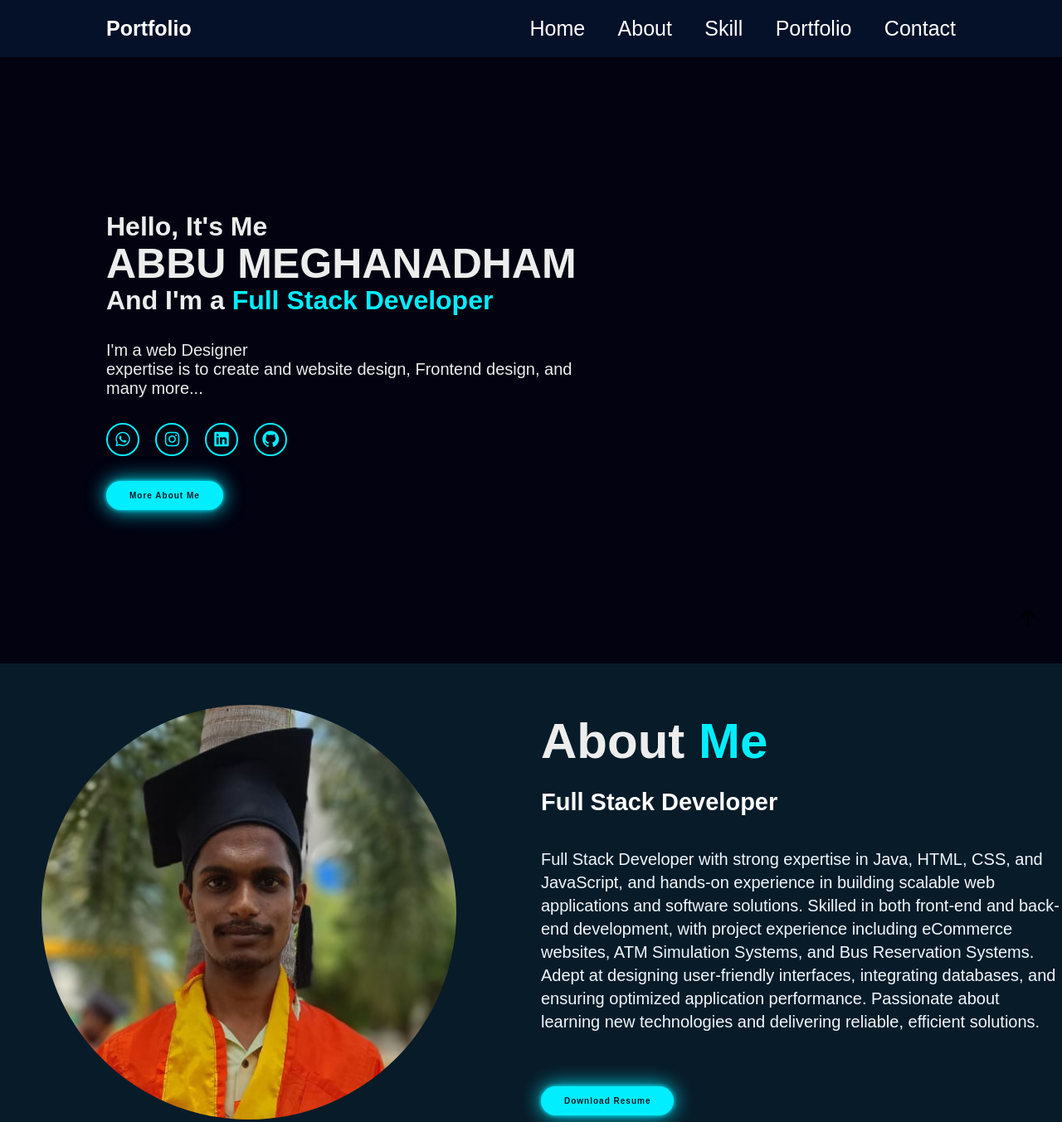
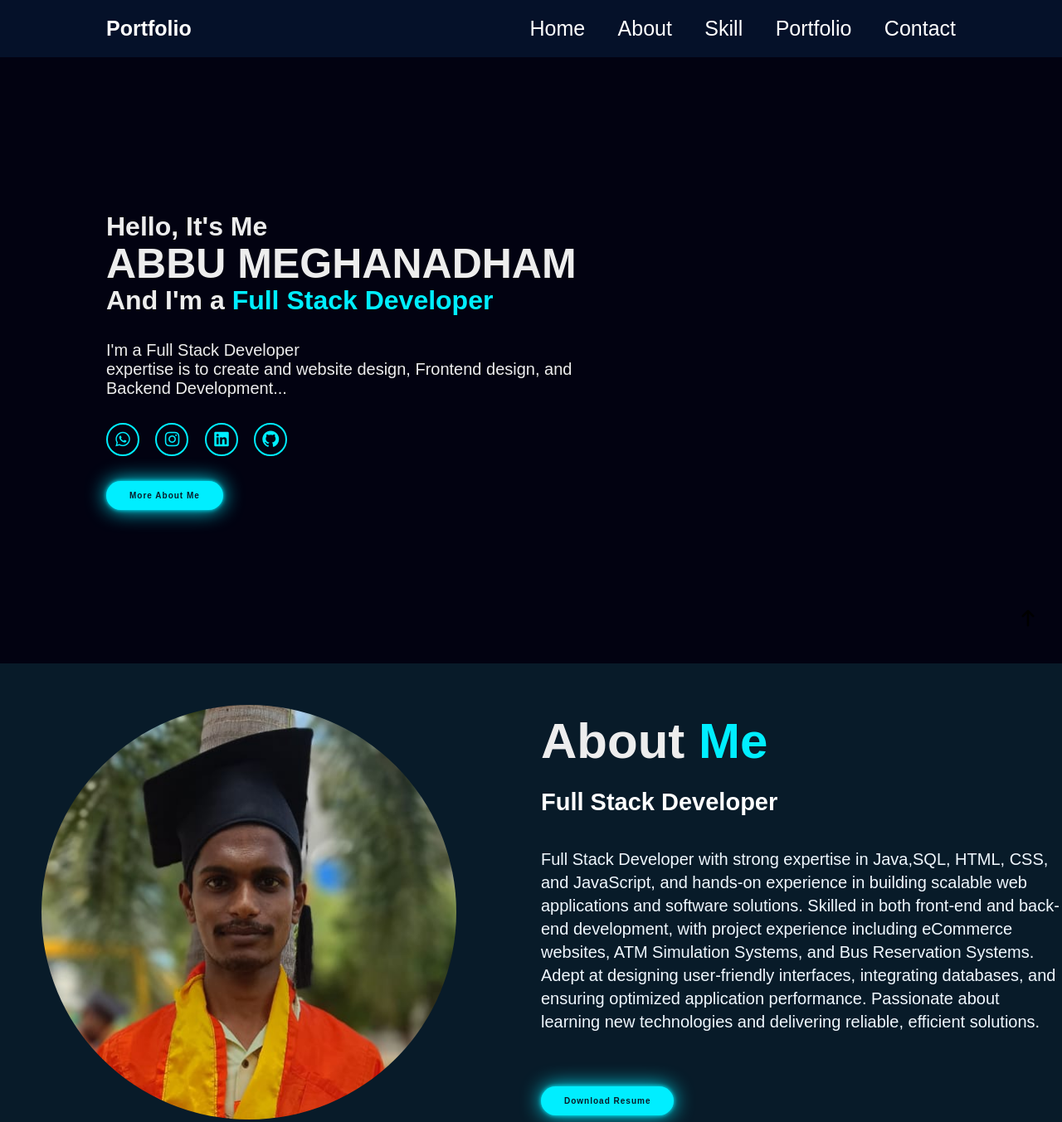
Before and after one commit to Meghanadham1711/Megha_Portfolio, a plain HTML site: page index.html in a window 1280 px wide. Shown: the top 1353 px of the page at 83% size. Drawn offline with Linux system fonts and the light colour scheme; files whose address does not match are found by name.

Commit message:
index.html

```diff
--- a/index.html
+++ b/index.html
@@ -27,8 +27,8 @@
         <h1>ABBU MEGHANADHAM</h1>
         <h3>And I'm a <span class="text">Full Stack Developer</span></h3>
         <p>
-          I'm a web Designer <br />expertise is to create and website design,
-          Frontend design, and many more...
+          I'm a Full Stack Developer <br />expertise is to create and website design,
+          Frontend design, and Backend Development...
         </p>
         <div class="home-sci">
           <a href="#" style="--i: 7"><i class="fa-brands fa-whatsapp"></i></a>
@@ -51,7 +51,7 @@
         <h2>About <span>Me</span></h2>
         <h4>Full Stack Developer</h4>
         <p>
-       Full Stack Developer with strong expertise in Java, HTML, CSS, and JavaScript, and hands-on experience in building scalable web applications and software solutions. Skilled in both front-end and back-end development, with project experience including eCommerce websites, ATM Simulation Systems, and Bus Reservation Systems. Adept at designing user-friendly interfaces, integrating databases, and ensuring optimized application performance. Passionate about learning new technologies and delivering reliable, efficient solutions.
+       Full Stack Developer with strong expertise in Java,SQL, HTML, CSS, and JavaScript, and hands-on experience in building scalable web applications and software solutions. Skilled in both front-end and back-end development, with project experience including eCommerce websites, ATM Simulation Systems, and Bus Reservation Systems. Adept at designing user-friendly interfaces, integrating databases, and ensuring optimized application performance. Passionate about learning new technologies and delivering reliable, efficient solutions.
         </p>
         <a href="https://drive.google.com/file/d/1CKXf198BdjOTDqibOxfesiX2-aQUNLkv/view?usp=drivesdk" class="btn-box">Download Resume</a>
       </div>
```
